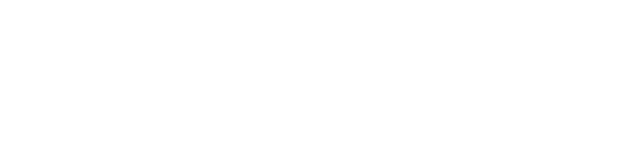
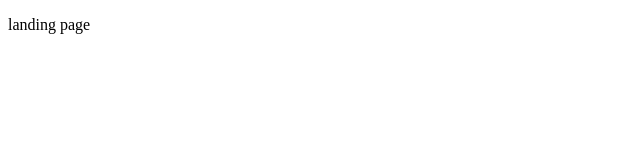
Before and after one commit to giubertsanchez/astro_test, a plain HTML site: page index.html in a window 1280 px wide. Shown: the whole page, without its empty margins (0-640 px from the left). Drawn offline with Linux system fonts and the light colour scheme.

Commit message:
Update index.html

```diff
--- a/index.html
+++ b/index.html
@@ -3,11 +3,14 @@
 <head>
 	<meta charset="utf-8">
 	<meta name="viewport" content="width=device-width, initial-scale=1">
-	<title></title>
+	<title>landing</title>
 	<link rel="stylesheet" href="">
 </head>
 
 <body>
+	<div>
+		<p>landing page</p>
+	</div>
 
 </body>
 </html>
```
